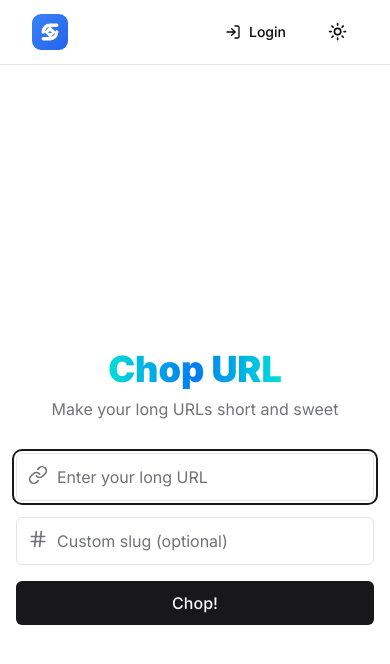
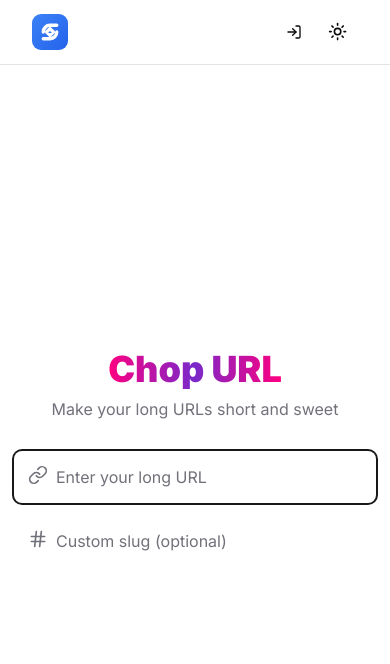
Before and after one commit to gokh4nozturk/chop-url, a Next.js app in the folder packages/chop-url-fe/: page / in a window 390 px wide. Shown: the top 664 px of the page. Built offline with nearby package versions, Linux system fonts and the light colour scheme; no server answers.

Commit message:
feat: Enhance navbar responsiveness and styling
- Update gradient text color scheme on homepage
- Improve navbar layout with responsive design
- Optimize user avatar and login button for small screens
- Adjust spacing and visibility of navbar elements

```diff
--- a/packages/chop-url-fe/app/page.tsx
+++ b/packages/chop-url-fe/app/page.tsx
@@ -11,7 +11,7 @@ const GradientText = ({ children, className }: { children: React.ReactNode, clas
   return (
     <span className={cn(
       "inline-block bg-clip-text text-transparent bg-300% animate-gradient",
-      "bg-gradient-to-r from-[#00DFD8] via-[#007CF0] to-[#00DFD8]",
+      "bg-gradient-to-r from-[#FF0080] via-[#7928CA] to-[#FF0080]",
       "font-black",
       className
     )}>
@@ -148,7 +148,7 @@ export default function Home() {
                 placeholder="Enter your long URL"
                 value={url}
                 onChange={(e) => setUrl(e.target.value)}
-                className="pl-10 h-12 text-base"
+                className="pl-10 h-12 text-base transition-all duration-300 border-0 hover:border-[#FF0080] focus:border-[#FF0080] focus:ring-2 focus:ring-[#FF0080]/20"
                 required
                 autoFocus
               />
@@ -161,7 +161,7 @@ export default function Home() {
                 placeholder="Custom slug (optional)"
                 value={customSlug}
                 onChange={(e) => setCustomSlug(e.target.value)}
-                className="pl-10 h-12 text-base"
+                className="pl-10 h-12 text-base transition-all duration-300 border-0 hover:border-[#7928CA] focus:border-[#7928CA] focus:ring-2 focus:ring-[#7928CA]/20"
               />
             </div>
           </div>
@@ -169,7 +169,9 @@ export default function Home() {
           <Button
             type="submit"
             size="lg"
-            className="w-full text-base"
+            className="w-full text-base font-semibold relative overflow-hidden transition-all duration-300
+              bg-gradient-to-r from-[#FF0080] via-[#7928CA] to-[#FF0080] bg-300% animate-gradient text-white
+              hover:shadow-[0_0_20px_rgba(255,0,128,0.4)] hover:scale-[1.02] active:scale-[0.98]"
             disabled={isLoading}
           >
             {isLoading ? "Chopping..." : "Chop!"}
@@ -191,21 +193,21 @@ export default function Home() {
                       variant="ghost"
                       size="icon"
                       onClick={copyToClipboard}
-                      className="h-10 w-10"
+                      className="h-10 w-10 rounded-full transition-all duration-300 hover:bg-gradient-to-r hover:from-[#FF0080]/10 hover:to-[#7928CA]/10"
                     >
                       {copied ? (
                         <Check className="h-5 w-5 text-green-500" />
                       ) : (
-                        <Copy className="h-5 w-5" />
+                        <Copy className="h-5 w-5 text-[#FF0080] transition-colors" />
                       )}
                     </Button>
                     <Button
                       variant="ghost"
                       size="icon"
                       onClick={fetchStats}
-                      className="h-10 w-10"
+                      className="h-10 w-10 rounded-full transition-all duration-300 hover:bg-gradient-to-r hover:from-[#7928CA]/10 hover:to-[#FF0080]/10"
                     >
-                      <BarChart2 className="h-5 w-5" />
+                      <BarChart2 className="h-5 w-5 text-[#7928CA] transition-colors" />
                     </Button>
                   </div>
                 </div>
--- a/packages/chop-url-fe/components/navbar.tsx
+++ b/packages/chop-url-fe/components/navbar.tsx
@@ -47,15 +47,15 @@ export function Navbar() {
             </span>
           </Link>
         </div>
-        <div className="flex flex-1 items-center justify-end space-x-4">
+        <div className="flex flex-1 items-center justify-end sm:space-x-2">
           {loading ? (
             <div className="w-24 h-8 bg-muted animate-pulse rounded" />
           ) : user ? (
             <div className="flex items-center space-x-4">
               <DropdownMenu>
                 <DropdownMenuTrigger asChild>
-                  <Button variant="ghost" className="relative h-9 w-9 p-0">
-                    <Avatar className="h-9 w-9">
+                  <Button variant="ghost" className="relative size-9 p-0 rounded-full">
+                    <Avatar className="size-9">
                       <AvatarImage src={`https://api.dicebear.com/7.x/initials/svg?seed=${user.email}`} />
                       <AvatarFallback>{user.email.substring(0, 2).toUpperCase()}</AvatarFallback>
                     </Avatar>
@@ -70,7 +70,7 @@ export function Navbar() {
                   <DropdownMenuSeparator />
                   <DropdownMenuItem onClick={handleLogout} className="text-red-600 dark:text-red-400">
                     <LogOut className="mr-2 h-4 w-4" />
-                    <span>Logout</span>
+                    <span className="hidden sm:inline-block">Logout</span>
                   </DropdownMenuItem>
                 </DropdownMenuContent>
               </DropdownMenu>
@@ -79,8 +79,8 @@ export function Navbar() {
             <div className="flex items-center space-x-2">
               <Button variant="ghost" asChild>
                 <Link href="/login">
-                  <LogIn className="mr-2 h-4 w-4" />
-                  Login
+                  <LogIn className="sm:mr-2 h-4 w-4" />
+                  <span className="hidden sm:inline-block">Login</span>
                 </Link>
               </Button>
             </div>
```
